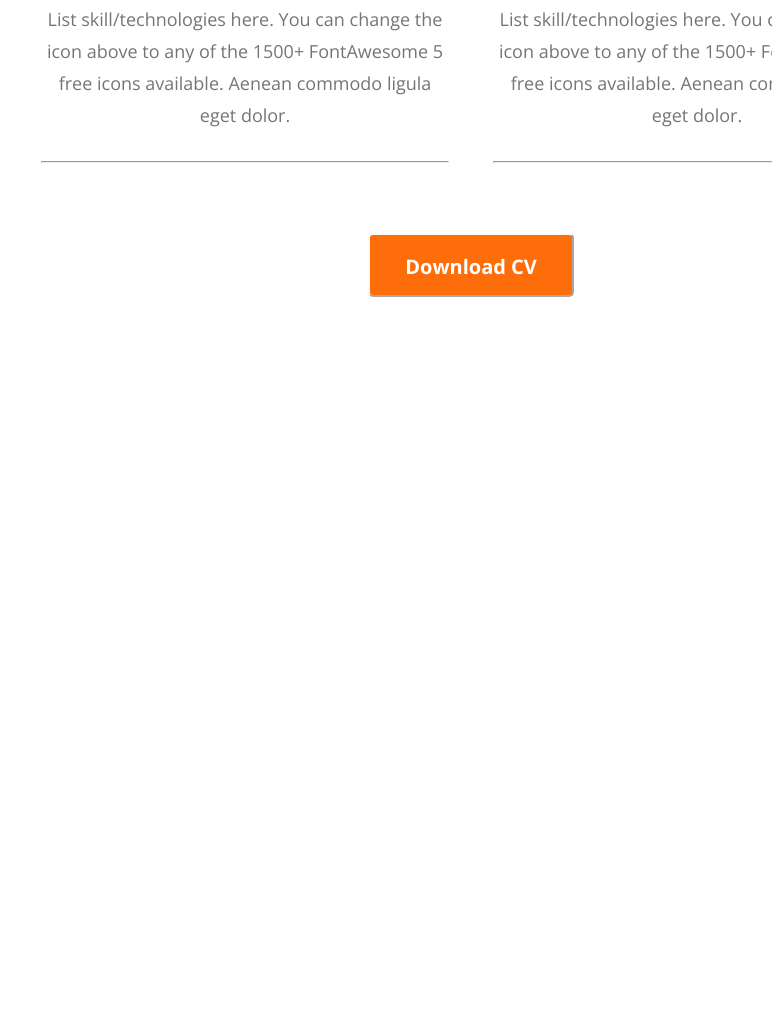
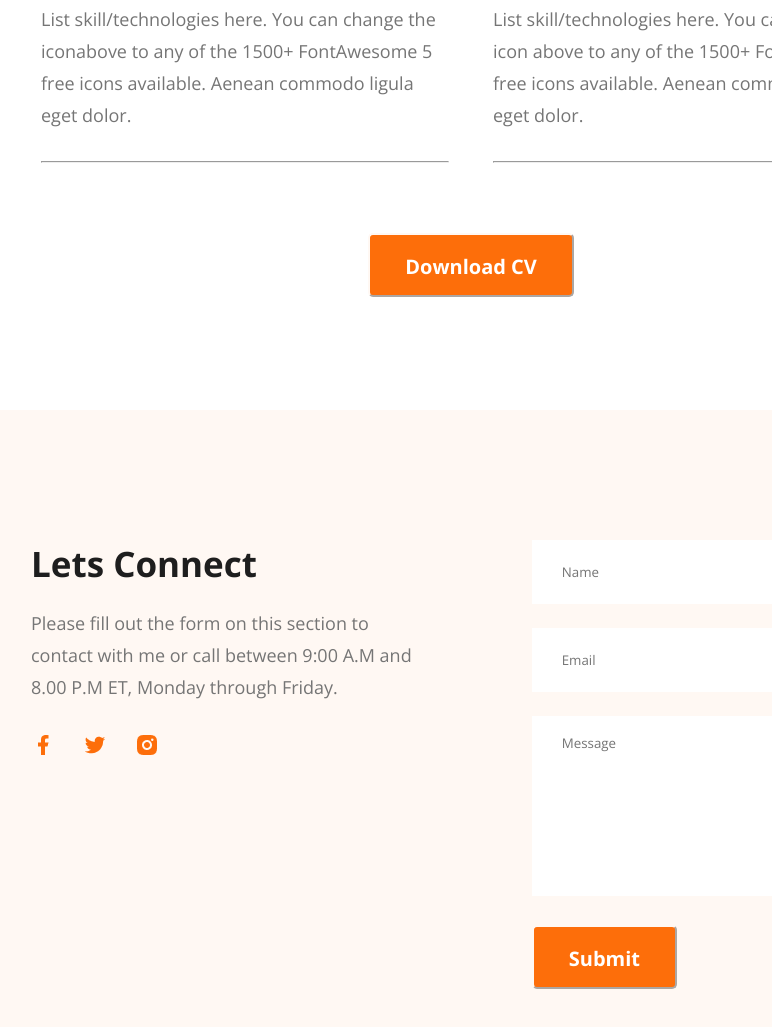
Before and after one commit to Shumona-Akter/developer-protfolio, a plain HTML site: page index.html in a window 1280 px wide. Shown: the part 3876-4903 px from the top of the page, without its empty margins (169-941 px from the left). Before the commit the page ends 4286 px from the top, so only its background shows below. Drawn offline with nearby package versions, Linux system fonts and the light colour scheme.

Commit message:
complete developer protfolio

```diff
--- a/css/style.css
+++ b/css/style.css
@@ -205,8 +205,41 @@ main{
 }
 .resume .resume-item p{
     margin-bottom: 30px;
+    text-align: left;
 }
 .resume .button{
     margin-top: 30px;
     margin-bottom: 113px;
 }
+footer{
+
+    background: #FFF8F3;
+}
+.form{
+    display: flex;
+    gap: 117px;
+    padding:130px 200px;
+}
+.connect-me h1{
+
+    margin-bottom: 20px;
+}
+.connect-me a{
+    margin-top: 30px;
+    margin-right: 24px;
+}
+input, textarea{
+    height: 64px;
+    padding: 18px 30px;
+    margin-bottom: 24px;
+    width: 100%;
+    resize: none;
+    outline: none;
+    border: none;
+}
+textarea{
+    height: 180px;
+}
+form button{
+    margin: 0 auto;
+}
--- a/index.html
+++ b/index.html
@@ -115,8 +115,8 @@
                         <h2 class="resume-sub-title">My Education</h2>
                     <h3 class="resume-mini-title">Master in Computer Engineering</h3>
                     <h4>Harvard University / 2015 - 2017</h4>
-                    <p class="para">List skill/technologies here. You can change the icon above
-                        to any of the 1500+ FontAwesome 5 free icons available. Aenean commodo ligula eget dolor.</p>
+                    <p class="para">List skill/technologies here. You can change the iconabove
+                    to any of the 1500+ FontAwesome 5 free icons available. Aenean commodo ligula eget dolor.</p>
                         <hr>
                     </div>
                 </div>
@@ -149,8 +149,29 @@
             </div>
             <button class="button">Download CV</button>
         </section>
-
-
+        <!-- resume part ends -->
     </main>
+    <!-- main part ends -->
+    <footer>
+        <div class="form">
+            <div class="connect-me">
+                <h1 class="section-title">Lets Connect</h1>
+                <p class="para">Please fill out the form on this section to contact with me or call between 9:00 A.M and 8.00 P.M ET, Monday through Friday.</p>
+                <div class="soial-icon">
+                    <a href="#"><img src="images/icons/facebook.png" alt=""></a>
+                    <a href="#"><img src="images/icons/twitter.png" alt=""></a>
+                    <a href="#"><img src="./images/icons/insta.png" alt=""></a>
+                </div>
+            </div>
+            <div class="contact-form">
+                <form action="">
+                    <input type="text" name="contact" id=" " class=" " placeholder="Name">
+                    <input type="email" name="contact" id=" " class=" " placeholder="Email">
+                    <textarea name="contact" id="" cols="40" rows="10" placeholder="Message"></textarea>
+                    <button type="submit" class="button">Submit</button>
+                </form>
+            </div>
+        </div>
+    </footer>
 </body>
 </html>
```
